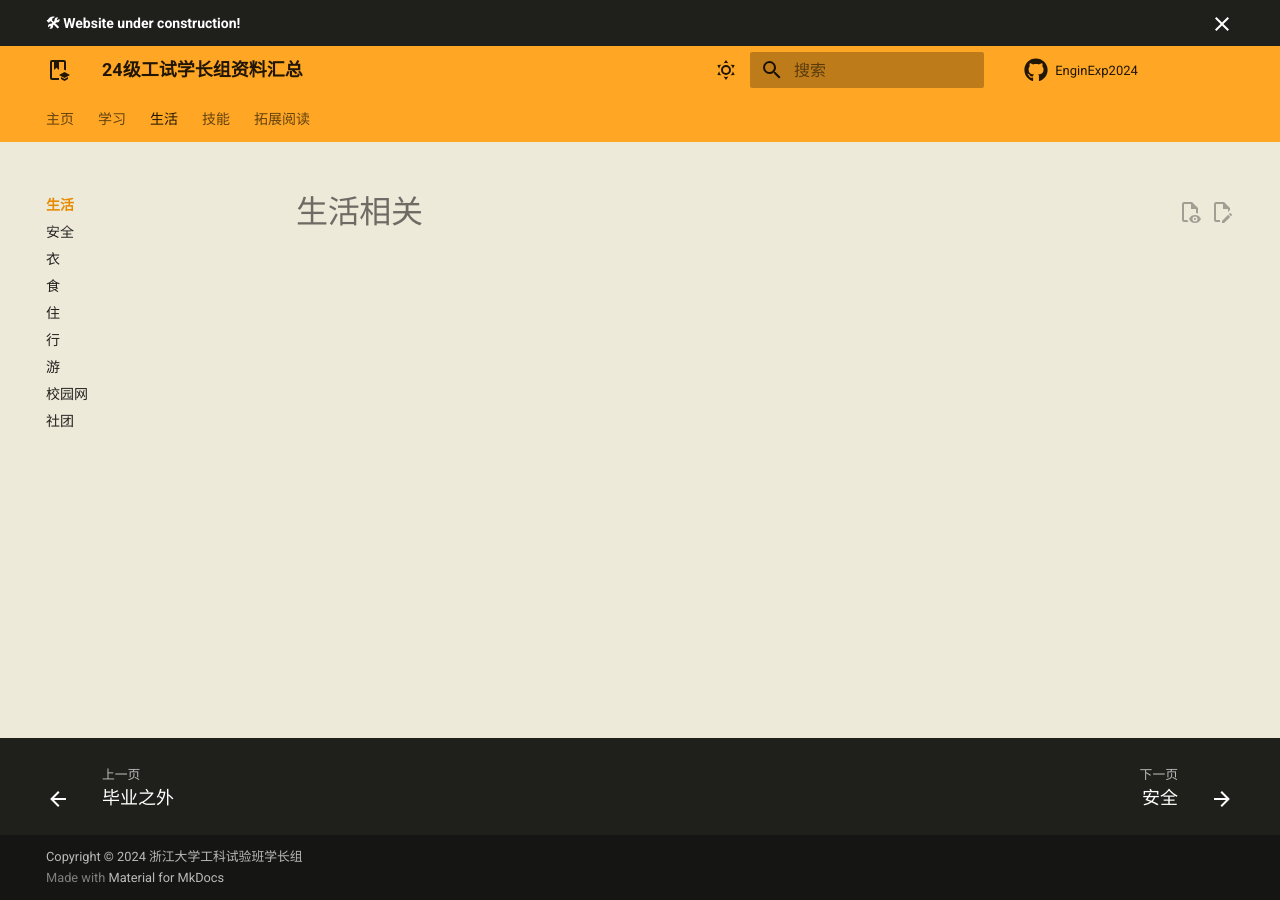
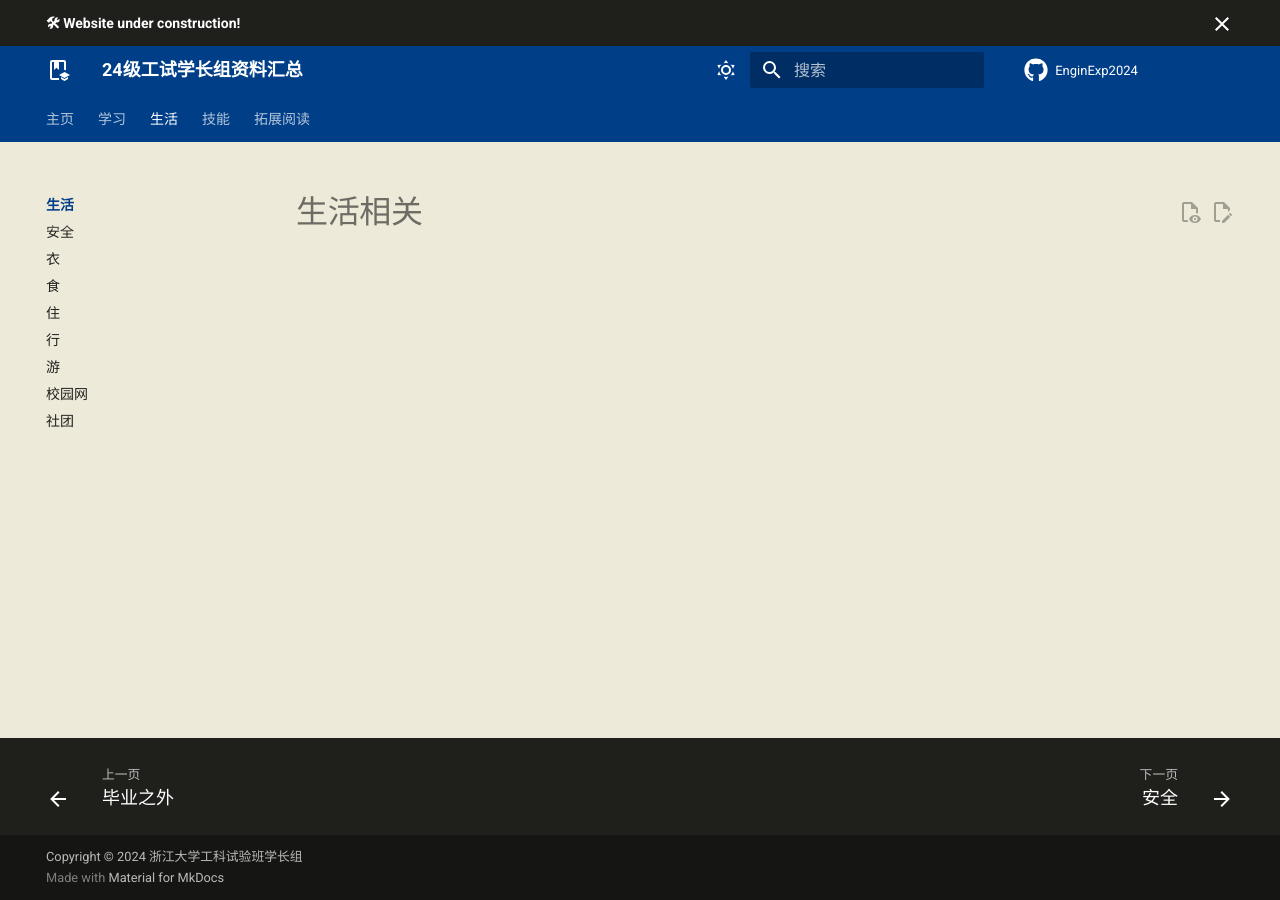
Before and after one commit to ZJU-EnginPilot/Kickstart2024, an MkDocs documentation site: the page built from docs/Life/index.md, in a window 1280 px wide. Built offline with MkDocs 1.6.1 and Material for MkDocs 9.7.7, drawn with Linux system fonts in a browser that asks for light colours; comment, search, counter and statistics services are not loaded.

Commit message:
changed color theme

```diff
--- a/docs/stylesheets/extra.css
+++ b/docs/stylesheets/extra.css
@@ -1,3 +1,7 @@
+:root {
+  --md-primary-fg-color:        #003f88;
+}
+
 [data-md-color-scheme="default"] {
   --md-default-bg-color: #eeeada;
 }
--- a/mkdocs.yml
+++ b/mkdocs.yml
@@ -1,6 +1,6 @@
 site_name: 24级工试学长组资料汇总
 site_author: 24级工试学长组
-site_url: https://ZJU-EnginPilot.github.io/Kickstart2024
+site_url: https://zju-enginpilot.github.io/Kickstart2024/
 site_description: 24级工试学长组资料汇总网站
 
 repo_name: EnginExp2024
@@ -40,15 +40,15 @@ theme:
   palette:
     - media: "(prefers-color-scheme: light)"  # 浅色模式
       scheme: default
-      primary: orange
-      accent: amber
+      primary: custom
+      accent: light blue
       toggle:
         icon: material/weather-sunny
         name: Switch to dark mode
     - media: "(prefers-color-scheme: dark)"   # 深色模式
       scheme: slate
-      primary: green
-      accent: lime
+      primary: custom
+      accent: light blue
       toggle:
         icon: material/weather-night
         name: Switch to light mode
--- a/overrides/partials/comments.html
+++ b/overrides/partials/comments.html
@@ -2,7 +2,7 @@
 {% if page.meta.comments == null %}
 
 <script src="https://giscus.app/client.js"
-        data-repo="GeorgeC6/EnginExp2024"
+        data-repo="ZJU-EnginPilot/Kickstart2024"
         data-repo-id="R_kgDOMMvRyQ"
         data-category="General"
         data-category-id="DIC_kwDOMMvRyc4CgSK3"
```
